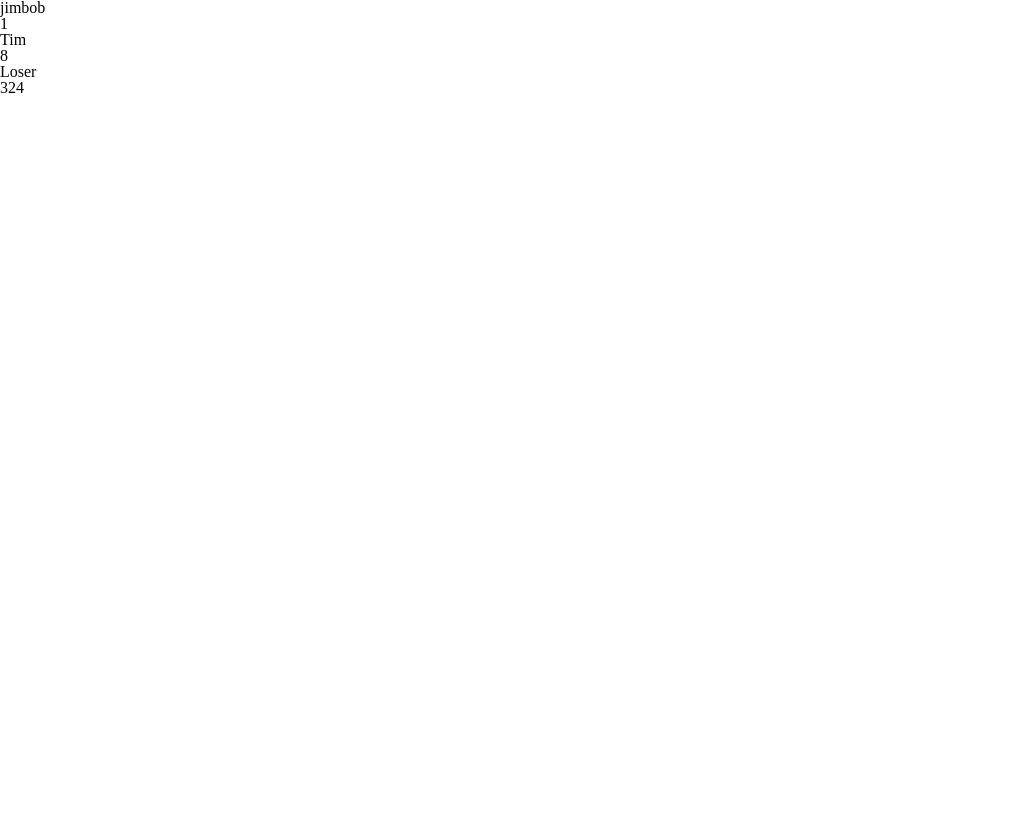
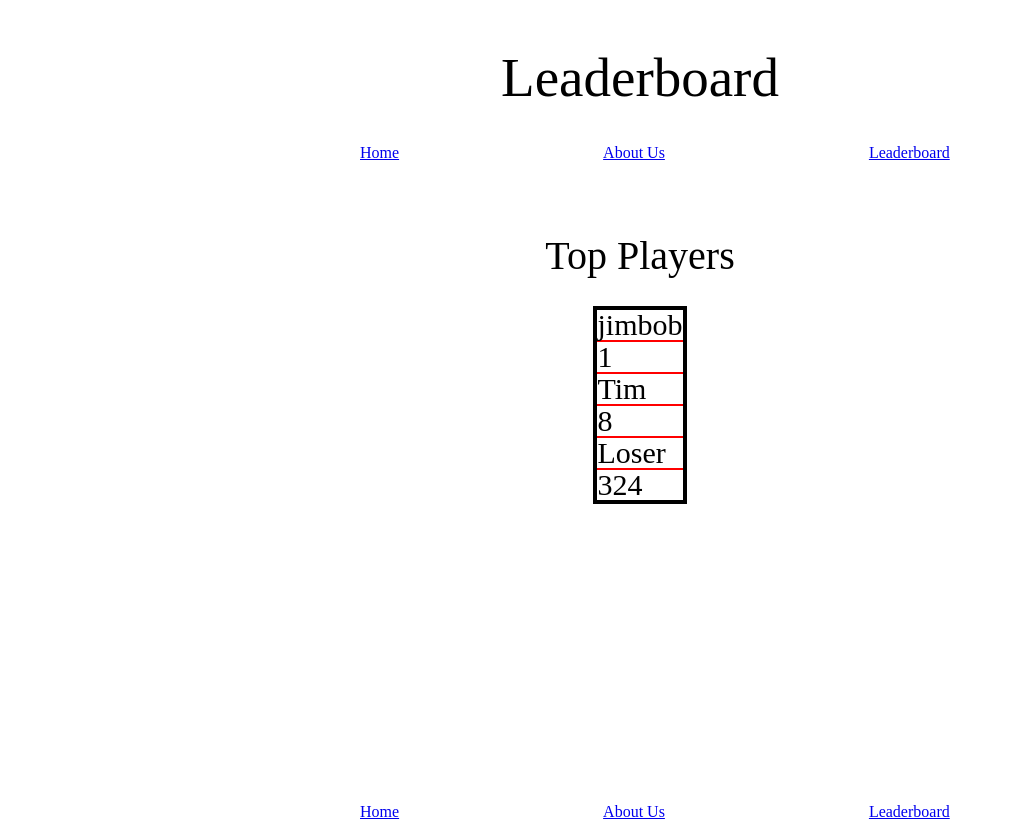
Before and after one commit to johnpstratton/Mine-Hound, a plain HTML site: page leaderboard.html in a window 1280 px wide. Shown: the whole page, without its empty margins (0-1013 px from the left). Drawn offline with Linux system fonts and the light colour scheme.

Commit message:
completed wireframe for leader board

```diff
--- a/css/leaderboard.css
+++ b/css/leaderboard.css
@@ -0,0 +1,52 @@
+/* *{
+  overflow: hidden;
+  outline: purple  dotted 1px;
+  box-sizing: border-box;
+  overflow: auto;
+} */
+
+body {
+  width: 960px;
+  margin-left: auto;
+  margin-right: auto;
+}
+
+h1 {
+  margin-top: 50px;
+  text-align: center;
+  font-size: 55px;
+}
+
+nav {
+  margin-top: 40px;
+}
+
+nav > ul > li {
+  display: inline;
+  padding-left: 200px;
+}
+
+article {
+  margin-top: 75px;
+}
+
+article > h2 {
+  text-align: center;
+  font-size: 40px;
+}
+
+article > table {
+  margin-top: 30px;
+  margin-left: auto;
+  margin-right: auto;
+  border: black 4px solid;
+  font-size: 30px;
+}
+
+article > table > tr {
+  border:solid 2px red;
+}
+
+footer {
+  margin-top: 300px;
+}
--- a/leaderboard.html
+++ b/leaderboard.html
@@ -5,29 +5,30 @@
   <meta name="viewport" content="width=device-width, initial-scale=1.0">
   <title>Document</title>
   <link rel="stylesheet" href="css/reset.css">
-<link rel="stylesheet" href="css/leaderboard.css">
+  <link rel="stylesheet" href="css/leaderboard.css">
 
 
 </head>
 <body>
-
   <header>
+    <h1>Leaderboard</h1>
     <nav>
       <ul>
         <li>
-          <a href="#"></a>
+          <a href="index.html">Home</a>
         </li>
         <li>
-          <a href="#"></a>
+          <a href="html/about-us.html">About Us</a>
         </li>
         <li>
-          <a href="#"></a>
+          <a href="leaderboard.html">Leaderboard</a>
         </li>
       </ul>
     </nav>
   </header>
 
   <article>
+    <h2>Top Players</h2>
 
     <table id="leaderboard">
 
@@ -39,10 +40,15 @@
   <footer>
     <nav>
       <ul>
-        <li><a href="#"></a></li>
-        <li><a href="#"></a></li>
-        <li><a href="#"></a></li>
-        <li><a href="#"></a></li>
+        <li>
+          <a href="index.html">Home</a>
+        </li>
+        <li>
+          <a href="html/about-us.html">About Us</a>
+        </li>
+        <li>
+          <a href="leaderboard.html">Leaderboard</a>
+        </li>
       </ul>
     </nav>
   </footer>
--- a/leaderboard.js
+++ b/leaderboard.js
@@ -10,14 +10,14 @@ var allWinners = [];
 
 Winners.prototype.renderTable = function () {
   var leaderboardTable = document.getElementById('leaderboard');
-  for(var i = 0; i < 1; i++) {
+  for (var i = 0; i < 1; i++) {
     var newTRow = document.createElement('tr');
     var newTd = document.createElement('td');
     newTd.textContent = this.name;
     newTRow.appendChild(newTd);
     leaderboardTable.appendChild(newTRow);
   }
-  for(var i = 0; i < 1; i++) {
+  for (var i = 0; i < 1; i++) {
     var newTRow = document.createElement('tr');
     var newTd = document.createElement('td');
     newTd.textContent = this.score;
```
Also changed, not shown: js/app.js (+13 -6 lines). Lines whose indentation alone changed are shown as unchanged.
